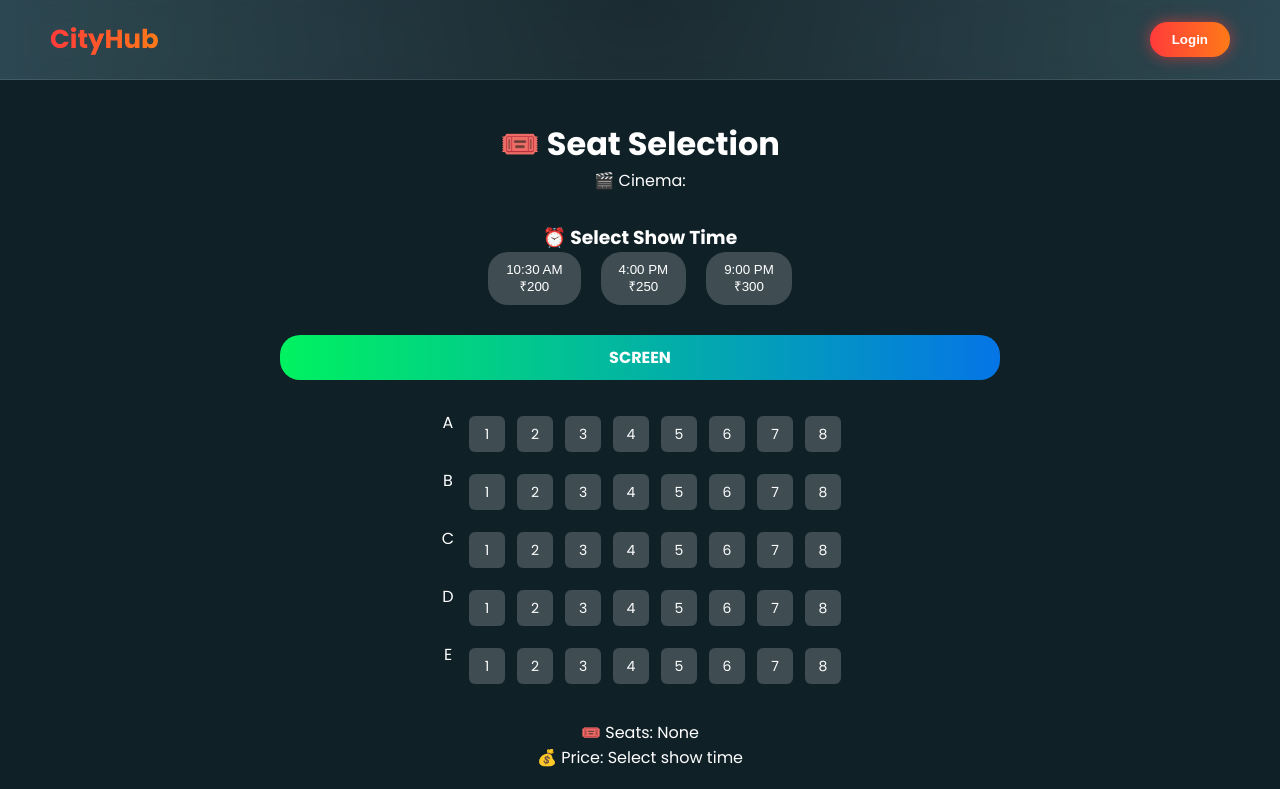
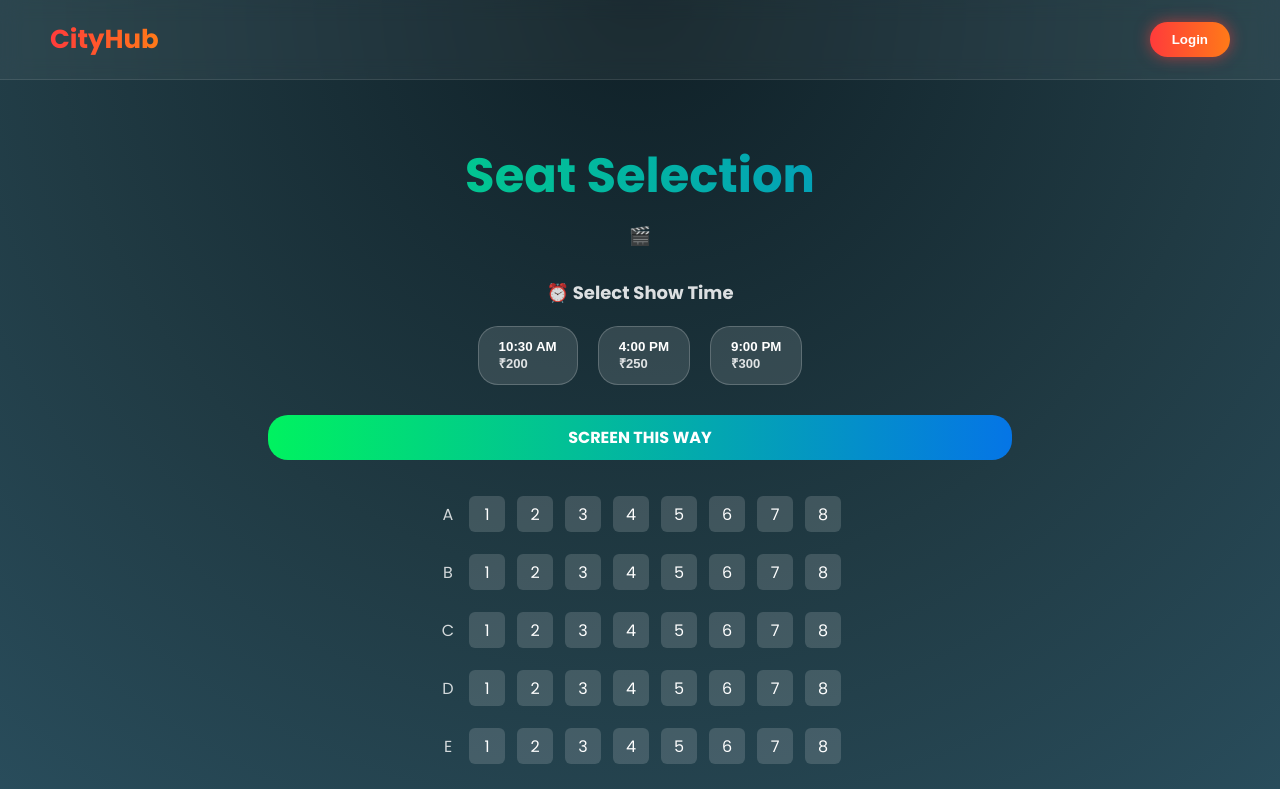
Before and after one commit to jazzuwu10/Cityhub, a React (Create React App) app: page /seats/1 in a window 1280 px wide. Shown: the top 789 px of the page. Built offline with nearby package versions, Linux system fonts and the light colour scheme.

Commit message:
added extra

```diff
--- a/src/index.css
+++ b/src/index.css
@@ -252,3 +252,139 @@ body {
   margin-top: 30px;
   text-align: center;
 }
+/* Show Time Buttons */
+.showtime-row {
+  display: flex;
+  justify-content: center;
+  gap: 20px;
+  margin-top: 20px;
+  flex-wrap: wrap;
+}
+
+.showtime-btn {
+  background: rgba(255, 255, 255, 0.12);
+  border: 1px solid rgba(255, 255, 255, 0.2);
+  padding: 12px 20px;
+  border-radius: 20px;
+  color: white;
+  cursor: pointer;
+  font-weight: 600;
+  display: flex;
+  flex-direction: column;
+  transition: 0.3s;
+}
+
+.showtime-btn span {
+  font-size: 13px;
+  opacity: 0.85;
+}
+
+.showtime-btn:hover {
+  transform: translateY(-3px);
+  background: rgba(255, 255, 255, 0.2);
+}
+
+.showtime-btn.active {
+  background: linear-gradient(90deg, #00f260, #0575e6);
+  color: black;
+}
+/* Payment */
+.payment-card {
+  max-width: 420px;
+  margin: 30px auto;
+  background: rgba(255, 255, 255, 0.08);
+  backdrop-filter: blur(15px);
+  border-radius: 18px;
+  padding: 20px;
+  text-align: left;
+  border: 1px solid rgba(255,255,255,0.15);
+}
+
+.payment-card p {
+  margin-bottom: 10px;
+}
+
+.pay-total {
+  font-size: 26px;
+  font-weight: 700;
+  text-align: center;
+  margin-top: 15px;
+  background: linear-gradient(90deg, #00f260, #0575e6);
+  -webkit-background-clip: text;
+  -webkit-text-fill-color: transparent;
+}
+
+.payment-box {
+  max-width: 420px;
+  margin: auto;
+}
+
+.upi-input {
+  width: 100%;
+  padding: 14px;
+  border-radius: 12px;
+  border: none;
+  margin-bottom: 15px;
+  font-size: 15px;
+  outline: none;
+}
+
+.qr-box {
+  width: 160px;
+  height: 160px;
+  margin: 20px auto;
+  background: white;
+  color: black;
+  display: flex;
+  align-items: center;
+  justify-content: center;
+  border-radius: 14px;
+  font-weight: bold;
+}
+/* Ticket */
+.ticket-card {
+  max-width: 420px;
+  margin: 30px auto;
+  padding: 25px;
+  background: rgba(255, 255, 255, 0.08);
+  border-radius: 20px;
+  backdrop-filter: blur(15px);
+  border: 1px dashed rgba(255,255,255,0.3);
+  box-shadow: 0 25px 40px rgba(0,0,0,0.4);
+}
+
+.ticket-title {
+  text-align: center;
+  margin-bottom: 20px;
+  background: linear-gradient(90deg, #ff3b3b, #ff7a18);
+  -webkit-background-clip: text;
+  -webkit-text-fill-color: transparent;
+}
+
+.ticket-row {
+  display: flex;
+  justify-content: space-between;
+  margin-bottom: 12px;
+  font-size: 15px;
+}
+/* Payment Processing */
+.processing-box {
+  margin-top: 40px;
+  text-align: center;
+}
+
+.loader {
+  width: 60px;
+  height: 60px;
+  border-radius: 50%;
+  border: 6px solid rgba(255, 255, 255, 0.2);
+  border-top: 6px solid #00f260;
+  animation: spin 1s linear infinite;
+  margin: 0 auto 20px;
+}
+
+@keyframes spin {
+  to {
+    transform: rotate(360deg);
+  }
+}
--- a/src/pages/Payment.js
+++ b/src/pages/Payment.js
@@ -6,113 +6,67 @@ function Payment() {
   const { state } = useLocation();
 
   const [upiId, setUpiId] = useState("");
+  const [processing, setProcessing] = useState(false);
 
   if (!state) {
-    return <h2 style={{ color: "white", padding: 40 }}>No payment data</h2>;
+    return <div className="container">No payment data</div>;
   }
 
   const { cinema, show, seats, total } = state;
 
+  const handlePayment = () => {
+    setProcessing(true);
+
+    // Fake processing delay
+    setTimeout(() => {
+      navigate("/success", {
+        state: { cinema, show, seats, total },
+      });
+    }, 2500);
+  };
+
   return (
-    <div
-      style={{
-        minHeight: "100vh",
-        padding: "40px",
-        background: "#0f2027",
-        color: "white",
-        textAlign: "center",
-      }}
-    >
-      <h1>📱 UPI Payment</h1>
+    <div className="container">
+      <h1 className="title">UPI Payment</h1>
+      <p className="subtitle">Secure & fast payment</p>
 
       {/* SUMMARY */}
-      <div
-        style={{
-          maxWidth: "400px",
-          margin: "30px auto",
-          background: "rgba(255,255,255,0.1)",
-          padding: "20px",
-          borderRadius: "16px",
-          textAlign: "left",
-        }}
-      >
-        <p><b>Cinema:</b> {cinema}</p>
-        <p><b>Show:</b> {show.time}</p>
-        <p><b>Seats:</b> {seats.join(", ")}</p>
-        <p><b>Total:</b> ₹{total}</p>
+      <div className="payment-card">
+        <p><strong>Cinema:</strong> {cinema}</p>
+        <p><strong>Show:</strong> {show.time}</p>
+        <p><strong>Seats:</strong> {seats.join(", ")}</p>
+        <p className="pay-total">₹{total}</p>
       </div>
 
-      {/* UPI INPUT */}
-      <div style={{ maxWidth: "400px", margin: "auto" }}>
+      {/* PAYMENT AREA */}
+      {!processing ? (
+        <div className="payment-box">
           <input
+            className="upi-input"
             placeholder="Enter UPI ID (example@upi)"
             value={upiId}
             onChange={(e) => setUpiId(e.target.value)}
-          style={input}
           />
 
           <button
+            className="confirm-btn"
             disabled={!upiId}
-          style={{
-            ...payBtn,
-            background: upiId
-              ? "linear-gradient(90deg,#00f260,#0575e6)"
-              : "#555",
-          }}
-          onClick={() => {
-            alert(`UPI Payment Successful\nUPI ID: ${upiId}`);
-            navigate("/success");
-          }}
+            onClick={handlePayment}
           >
             Pay ₹{total}
           </button>
         </div>
-
-      {/* QR (DEMO) */}
-      <p style={{ marginTop: "25px", opacity: 0.8 }}>
-        OR scan QR using any UPI app
+      ) : (
+        <div className="processing-box">
+          <div className="loader"></div>
+          <p className="subtitle">Processing UPI payment…</p>
+          <p className="subtitle" style={{ fontSize: "14px", opacity: 0.6 }}>
+            Please do not refresh or press back
           </p>
-
-      <div
-        style={{
-          margin: "20px auto",
-          width: "160px",
-          height: "160px",
-          background: "white",
-          color: "black",
-          display: "flex",
-          alignItems: "center",
-          justifyContent: "center",
-          borderRadius: "12px",
-          fontWeight: "bold",
-        }}
-      >
-        QR CODE
         </div>
-
-      <p style={{ marginTop: "20px", opacity: 0.6 }}>
-        * Demo UPI payment (no real transaction)
-      </p>
+      )}
     </div>
   );
 }
 
-const input = {
-  width: "100%",
-  padding: "12px",
-  marginBottom: "12px",
-  borderRadius: "8px",
-  border: "none",
-};
-
-const payBtn = {
-  width: "100%",
-  padding: "14px",
-  borderRadius: "30px",
-  border: "none",
-  fontSize: "16px",
-  cursor: "pointer",
-  color: "white",
-};
-
 export default Payment;
--- a/src/pages/SeatSelection.js
+++ b/src/pages/SeatSelection.js
@@ -1,4 +1,4 @@
-import {  useLocation, useNavigate } from "react-router-dom";
+import { useLocation, useNavigate } from "react-router-dom";
 import { useState } from "react";
 
 const ROWS = ["A", "B", "C", "D", "E"];
@@ -11,7 +11,6 @@ const SHOWS = [
 ];
 
 function SeatSelection() {
-
   const location = useLocation();
   const navigate = useNavigate();
 
@@ -33,93 +32,47 @@ function SeatSelection() {
     selectedShow ? selectedSeats.length * selectedShow.price : 0;
 
   return (
-    <div
-      style={{
-        minHeight: "100vh",
-        padding: "40px",
-        background: "#0f2027",
-        color: "white",
-        textAlign: "center",
-      }}
-    >
-      <h1>🎟️ Seat Selection</h1>
-      <p>
-        🎬 Cinema: <b>{cinema}</b>
-      </p>
+    <div className="container">
+      <h1 className="title">Seat Selection</h1>
+      <p className="subtitle">🎬 {cinema}</p>
 
-      {/* SHOW TIMINGS */}
-      <h3 style={{ marginTop: "30px" }}>⏰ Select Show Time</h3>
-      <div style={{ display: "flex", justifyContent: "center", gap: "20px" }}>
+      {/* SHOW TIMES */}
+      <h3 className="subtitle" style={{ marginTop: "30px" }}>
+        ⏰ Select Show Time
+      </h3>
+
+      <div className="showtime-row">
         {SHOWS.map((show) => (
           <button
             key={show.time}
+            className={`showtime-btn ${
+              selectedShow?.time === show.time ? "active" : ""
+            }`}
             onClick={() => setSelectedShow(show)}
-            style={{
-              padding: "10px 18px",
-              borderRadius: "20px",
-              border: "none",
-              cursor: "pointer",
-              background:
-                selectedShow?.time === show.time
-                  ? "linear-gradient(90deg,#00f260,#0575e6)"
-                  : "rgba(255,255,255,0.2)",
-              color: "white",
-            }}
           >
             {show.time}
-            <br />₹{show.price}
+            <span>₹{show.price}</span>
           </button>
         ))}
       </div>
 
       {/* SCREEN */}
-      <div
-        style={{
-          margin: "30px auto",
-          padding: "10px",
-          width: "60%",
-          background: "linear-gradient(90deg,#00f260,#0575e6)",
-          borderRadius: "20px",
-          fontWeight: "bold",
-        }}
-      >
-        SCREEN
-      </div>
+      <div className="screen">SCREEN THIS WAY</div>
 
       {/* SEATS */}
+      <div className="seats">
         {ROWS.map((row) => (
-        <div
-          key={row}
-          style={{
-            display: "flex",
-            justifyContent: "center",
-            marginBottom: "10px",
-          }}
-        >
-          <span style={{ width: "30px" }}>{row}</span>
-
+          <div className="seat-row" key={row}>
+            <div className="row-label">{row}</div>
             {Array.from({ length: SEATS_PER_ROW }).map((_, i) => {
               const seat = `${row}${i + 1}`;
-            const isSelected = selectedSeats.includes(seat);
-
               return (
                 <div
                   key={seat}
+                  className={`seat ${
+                    selectedSeats.includes(seat) ? "selected" : ""
+                  }`}
                   onClick={() => toggleSeat(seat)}
-                style={{
-                  width: "36px",
-                  height: "36px",
-                  margin: "6px",
-                  borderRadius: "6px",
-                  cursor: "pointer",
-                  background: isSelected
-                    ? "linear-gradient(90deg,#ff3b3b,#ff7a18)"
-                    : "rgba(255,255,255,0.2)",
-                  display: "flex",
-                  alignItems: "center",
-                  justifyContent: "center",
-                  fontSize: "14px",
-                }}
                 >
                   {i + 1}
                 </div>
@@ -127,36 +80,27 @@ function SeatSelection() {
             })}
           </div>
         ))}
+      </div>
 
       {/* SUMMARY */}
-      <div style={{ marginTop: "30px" }}>
+      <div className="summary">
         <p>
-          🎟️ Seats:{" "}
+          🎟 Seats:{" "}
+          <strong>
             {selectedSeats.length ? selectedSeats.join(", ") : "None"}
+          </strong>
         </p>
 
         <p>
-          💰 Price:{" "}
-          {selectedShow
-            ? `₹${selectedShow.price} × ${selectedSeats.length} = ₹${totalPrice}`
-            : "Select show time"}
+          💰 Total:{" "}
+          <strong>
+            {selectedShow ? `₹${totalPrice}` : "Select show time"}
+          </strong>
         </p>
 
         <button
+          className="confirm-btn"
           disabled={!selectedSeats.length || !selectedShow}
-          style={{
-            marginTop: "20px",
-            padding: "12px 30px",
-            fontSize: "16px",
-            borderRadius: "30px",
-            border: "none",
-            cursor: "pointer",
-            background:
-              selectedSeats.length && selectedShow
-                ? "linear-gradient(90deg,#00f260,#0575e6)"
-                : "#555",
-            color: "white",
-          }}
           onClick={() =>
             navigate("/payment", {
               state: {
--- a/src/pages/Success.js
+++ b/src/pages/Success.js
@@ -1,18 +1,58 @@
+import { useLocation, useNavigate } from "react-router-dom";
+
 function Success() {
+  const navigate = useNavigate();
+  const { state } = useLocation();
+
+  if (!state) {
+    return <div className="container">No booking found</div>;
+  }
+
+  const { cinema, show, seats, total } = state;
+
+  const bookingId = "CH" + Math.floor(100000 + Math.random() * 900000);
+
   return (
-    <div
-      style={{
-        minHeight: "100vh",
-        background: "#0f2027",
-        color: "white",
-        display: "flex",
-        alignItems: "center",
-        justifyContent: "center",
-        flexDirection: "column",
-      }}
-    >
-      <h1>✅ Payment Successful</h1>
-      <p>Your booking is confirmed</p>
+    <div className="container">
+      <h1 className="title">Booking Confirmed 🎉</h1>
+      <p className="subtitle">Enjoy your movie!</p>
+
+      <div className="ticket-card">
+        <h2 className="ticket-title">🎬 Movie Ticket</h2>
+
+        <div className="ticket-row">
+          <span>Cinema</span>
+          <strong>{cinema}</strong>
+        </div>
+
+        <div className="ticket-row">
+          <span>Show Time</span>
+          <strong>{show.time}</strong>
+        </div>
+
+        <div className="ticket-row">
+          <span>Seats</span>
+          <strong>{seats.join(", ")}</strong>
+        </div>
+
+        <div className="ticket-row">
+          <span>Total Paid</span>
+          <strong>₹{total}</strong>
+        </div>
+
+        <div className="ticket-row">
+          <span>Booking ID</span>
+          <strong>{bookingId}</strong>
+        </div>
+      </div>
+
+      <button
+        className="confirm-btn"
+        style={{ marginTop: "30px" }}
+        onClick={() => navigate("/")}
+      >
+        Back to Home
+      </button>
     </div>
   );
 }
```
Lines whose indentation alone changed are shown as unchanged.
